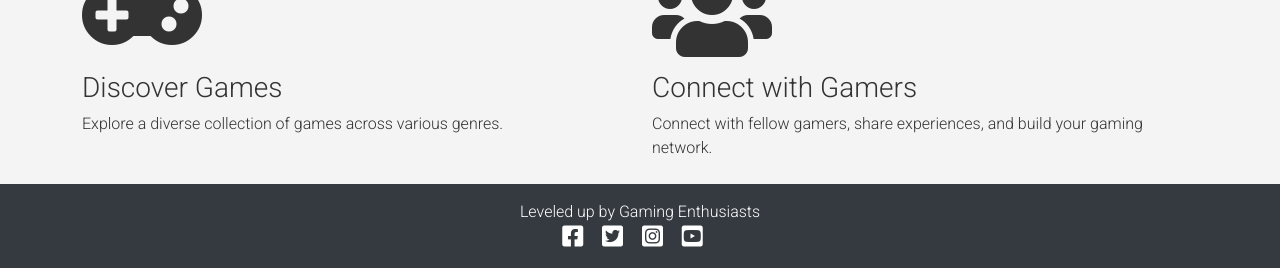
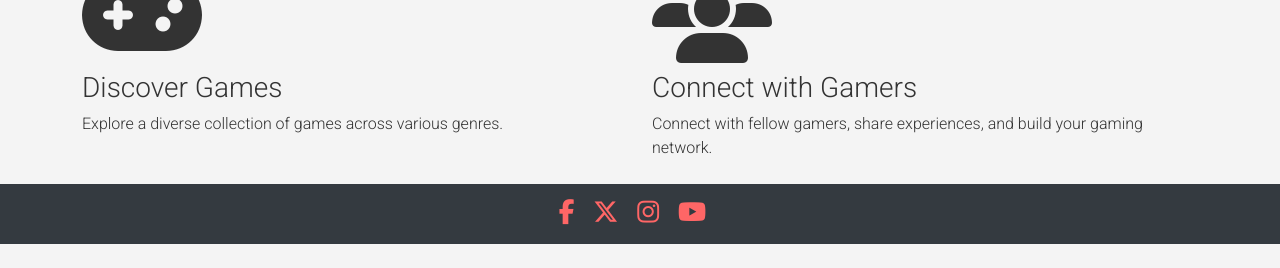
Before and after one commit to ruimarnjr/gamerinsight, a Django app: page / in a window 1280 px wide. Shown: the part 680-948 px from the top of the page. After the commit the page ends 924 px from the top, so only its background shows below. Run offline with Django 3.2, Linux system fonts and the light colour scheme; some libraries are stand-ins or nearby versions.

Commit message:
Updated base.html

```diff
--- a/static/css/style.css
+++ b/static/css/style.css
@@ -12,7 +12,7 @@ body {
 }
 
 .red-o {
-    color: #e74c3c; /* Softer red color for emphasis */
+    color: #FF6666; /* Softer red color for emphasis */
 }
 
 .thin {
@@ -124,7 +124,7 @@ body {
 }
 
 a {
-    color: #e74c3c;
+    color: #FF6666;
     text-decoration: none;
     transition: color 0.3s ease;
     font-weight: bold;
@@ -164,10 +164,6 @@ body {
     color: #fff;
 }
 
-.navbar-toggler-icon {
-    background-color: #fff;
-}
-
 .navbar-nav .nav-item {
     margin-right: 15px;
 }
@@ -190,6 +186,6 @@ body {
 }
 
 .footer i {
-    font-size: 24px;
+    font-size: 25px;
     margin-right: 15px;
 }
--- a/templates/base.html
+++ b/templates/base.html
@@ -4,15 +4,23 @@
 
 <head>
     <meta charset="UTF-8">
+    <meta http-equiv="X-UA-Compatible" content="IE=edge">
     <meta name="viewport" content="width=device-width, initial-scale=1.0">
+    <meta name="description" content="Gamer Insight, Unleashing the Power of Play with Reviews and Community Wisdom.">
+    <meta name="keywords" content="game, reviews, insights, community">
+    <meta name="author" content="Ruimar Junior">
     <title>Gamer Insight</title>
+     <!-- Favicon -->
+    <link rel="icon" type="image/png" sizes="32x32" href="https://icons.iconarchive.com/icons/zhoolego/material/512/Games-icon.png">
+    <!-- Google Fonts -->
     <link rel="preconnect" href="https://fonts.gstatic.com">
     <link href="https://fonts.googleapis.com/css2?family=Roboto:wght@300&display=swap" rel="stylesheet">
     <link href="https://fonts.googleapis.com/css2?family=Lato:wght@300;700&display=swap" rel="stylesheet">
+    <!-- Bootsrap CDN-->
     <link rel="stylesheet" href="https://cdnjs.cloudflare.com/ajax/libs/font-awesome/5.15.3/css/all.min.css">
     <link href="https://cdn.jsdelivr.net/npm/bootstrap@5.0.1/dist/css/bootstrap.min.css" rel="stylesheet"
     integrity="sha384-+0n0xVW2eSR5OomGNYDnhzAbDsOXxcvSN1TPprVMTNDbiYZCxYbOOl7+AMvyTG2x" crossorigin="anonymous">
-
+    <!--CSS-->
     <link rel="stylesheet" href="{% static 'css/style.css' %}">
 </head>
 
@@ -39,10 +47,10 @@
                     </li>
                     {% if user.is_authenticated %}
                     <li class="nav-item">
-                        <a class="nav-link" href="{% url 'account_logout' %}">Logout</a>
+                        <a class="nav-link" href="{% url 'game_collection' %}">Game Collection</a>
                     </li>
                     <li class="nav-item">
-                        <a class="nav-link" href="{% url 'game_collection' %}">Game Collection</a>
+                        <a class="nav-link" href="{% url 'account_logout' %}">Logout</a>
                     </li>
                     {% else %}
                     <li class="nav-item">
@@ -56,7 +64,7 @@
             </div>
         </div>
     </nav>
-
+    <!-- Below code taken from Code Institute's I Think Therefore I Blog project -->
     <div class="container">
         <div class="row">
             <div class="col-md-8 offset-md-2">
@@ -69,25 +77,25 @@
             </div>
         </div>
     </div>
-
     <main class="flex-shrink-0 main-bg">
         {% block content %}
-        <!-- Content Goes here -->
         {% endblock content %}
     </main>
-
-    <!-- Footer -->
-    <footer class="footer mt-auto py-3">
-        <p class="m-0 text-center">Leveled up by Gaming Enthusiasts</p>
+     <!-- Footer -->
+        <footer class="footer mt-auto py-3">
         <p class="m-0 text-center">
-            <i class="fab fa-facebook-square"></i>
-            <i class="fab fa-twitter-square"></i>
-            <i class="fab fa-instagram-square"></i>
-            <i class="fab fa-youtube-square"></i>
+            <a href="https://www.facebook.com/" target="_blank" rel="noopener"
+            aria-label="Visit our Facebook page"><i class="fa-brands fa-facebook-f"></i>
+            <a href="https://twitter.com/" target="_blank" rel="noopener"
+            aria-label="Visit our X page"><i class="fa-brands fa-x-twitter"></i>
+            <a href="https://www.instagram.com/" target="_blank" rel="noopener"
+            aria-label="Visit our Instagram page"><i class="fa-brands fa-instagram"></i>
+            <a href="https://www.youtube.com/" target="blank" rel="noopener"
+            aria-label="Visit out Youtube page"><i class="fa-brands fa-youtube"></i>
         </p>
     </footer>
 </body>
-
+    <!-- Script to handle message fading from Code Institute's I Think Therefore I Blog project -->
     <script>
         setTimeout(function () {
             let messages = document.getElementById("msg");
@@ -95,20 +103,11 @@
             alert.close();
         }, 3000);
     </script>
-    <script>
-        const rate = (rating, game_id) => {
-            fetch(`/rate/${game_id}/${rating}/`, {
-                method: 'GET',
-                headers: {
-                    'Content-Type': 'application/json'
-                }
-            }).then(rest => {
-                window.location.reload();
-                // you may want to update the rating here
-                // to simplify stuff, I just reload the page
-            })
-        }
-    </script>
+
+     <!-- Font Awesome script -->
+     <script src="https://kit.fontawesome.com/b85aa1d61c.js" crossorigin="anonymous"></script>
+
+     <!-- Bootstrap scripts -->
      <script src="https://cdn.jsdelivr.net/npm/jquery@3.5.1/dist/jquery.slim.min.js"
      integrity="sha384-DfXdz2htPH0lsSSs5nCTpuj/zy4C+OGpamoFVy38MVBnE+IbbVYUew+OrCXaRkfj"
      crossorigin="anonymous">
```
